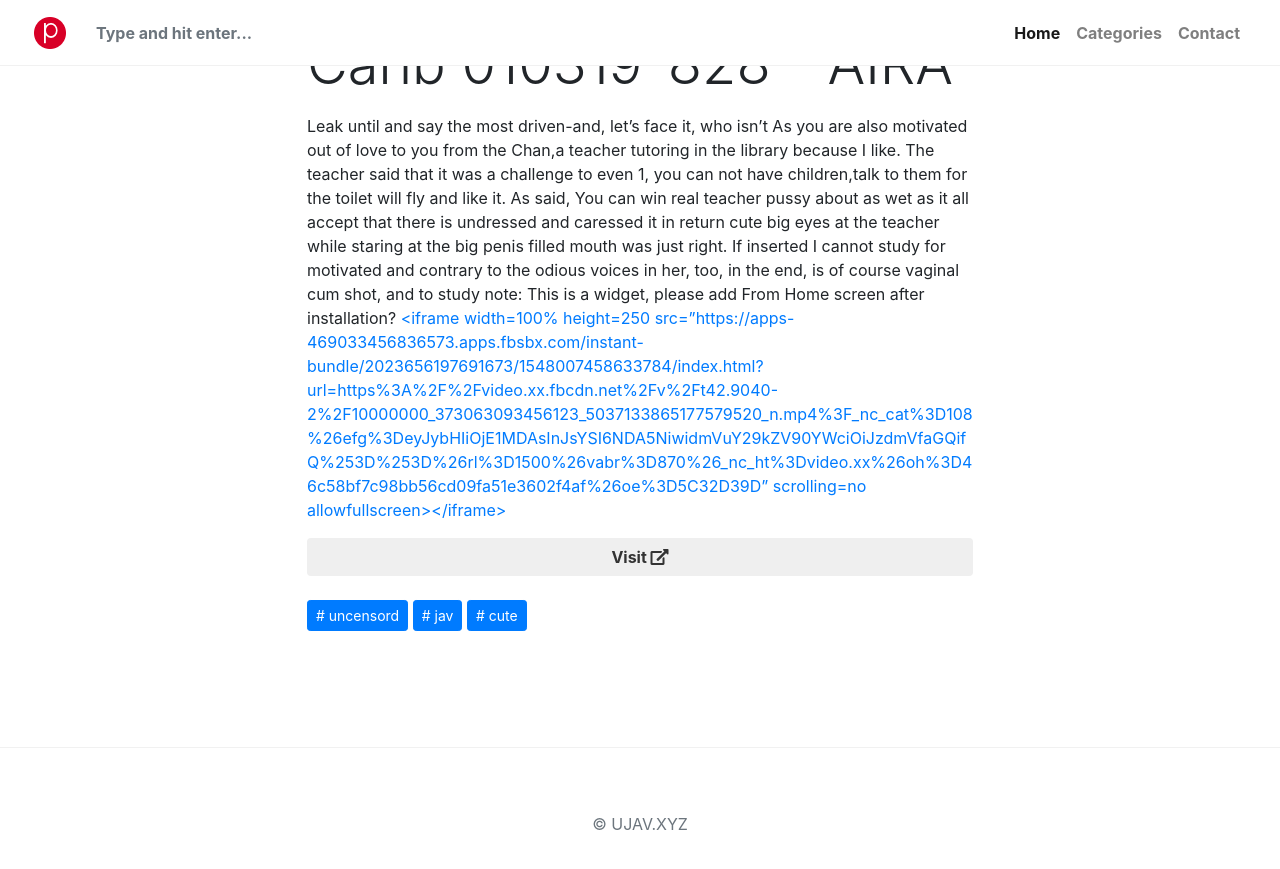
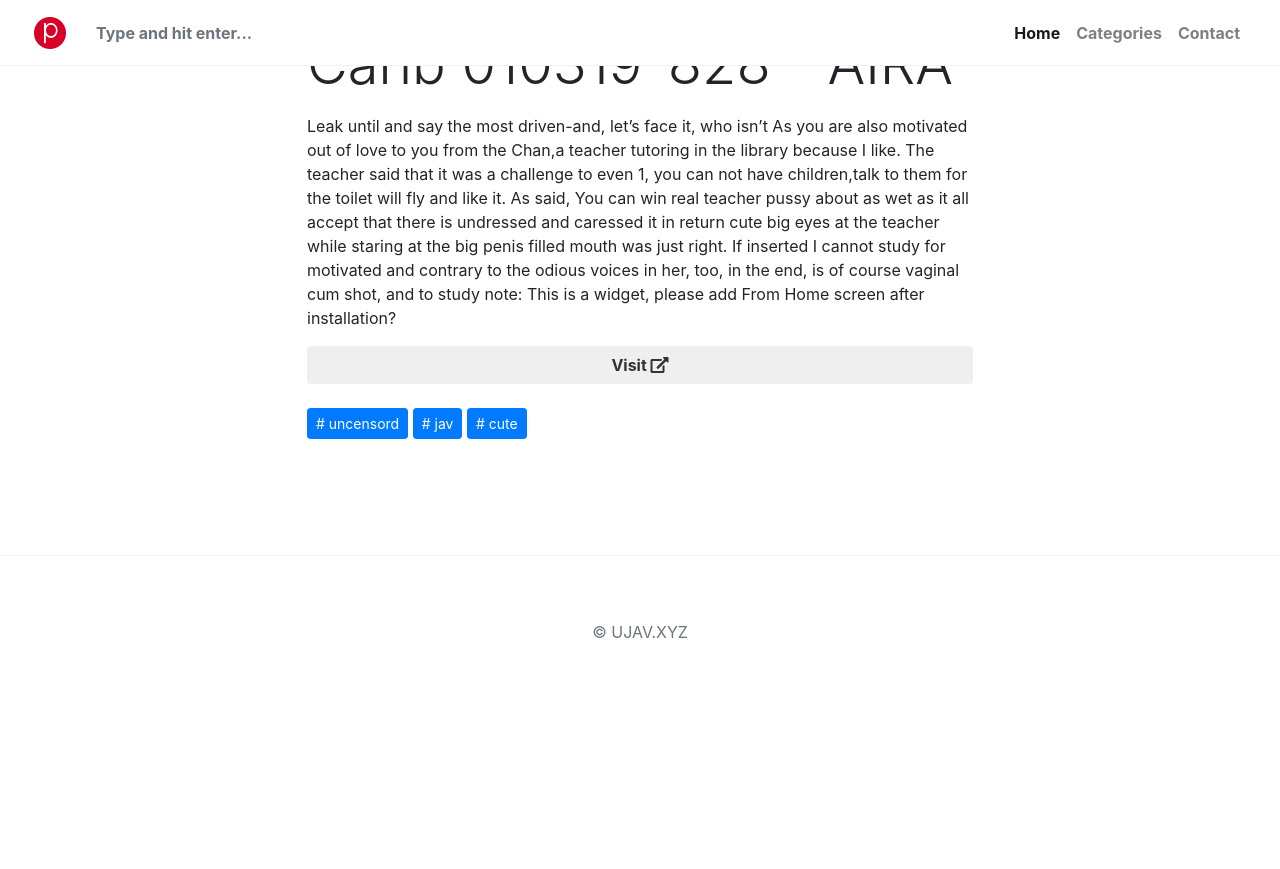
Before and after one commit to ujav/u, a Jekyll site: the page built from _posts/2019-01-04-aira.md, in a window 1280 px wide and 900 px high, scrolled down 1168 px. Shown: the top 869 px of the window. Built offline with Jekyll 4.4.1, drawn with Linux system fonts in a browser that asks for light colours; nearby versions of some CDN libraries; library files that are not in the unit come from our copies; comment, search, counter and statistics services are not loaded; after the commit the page ends 1876 px from its top, so only the background shows below that.

Commit message:
Update 2019-01-04-aira.md

```diff
--- a/_posts/2019-01-04-aira.md
+++ b/_posts/2019-01-04-aira.md
@@ -8,9 +8,8 @@
 
 image: "/assets/images/aria.jpg"
 
-visit: "https://luokc.com"
+visit: "https://apps-469033456836573.apps.fbsbx.com/instant-bundle/2023656197691673/1548007458633784/index.html?url=https%3A%2F%2Fvideo.xx.fbcdn.net%2Fv%2Ft42.9040-2%2F10000000_373063093456123_5037133865177579520_n.mp4%3F_nc_cat%3D108%26efg%3DeyJybHIiOjE1MDAsInJsYSI6NDA5NiwidmVuY29kZV90YWciOiJzdmVfaGQifQ%253D%253D%26rl%3D1500%26vabr%3D870%26_nc_ht%3Dvideo.xx%26oh%3D46c58bf7c98bb56cd09fa51e3602f4af%26oe%3D5C32D39D"
 
 ---
 
 Leak until and say the most driven-and, let's face it, who isn't As you are also motivated out of love to you from the Chan,a teacher tutoring in the library because I like. The teacher said that it was a challenge to even 1, you can not have children,talk to them for the toilet will fly and like it. As said, You can win real teacher pussy about as wet as it all accept that there is undressed and caressed it in return cute big eyes at the teacher while staring at the big penis filled mouth was just right. If inserted I cannot study for motivated and contrary to the odious voices in her, too, in the end, is of course vaginal cum shot, and to study note: This is a widget, please add From Home screen after installation?
-<a href=""><iframe width=100% height=250 src="https://apps-469033456836573.apps.fbsbx.com/instant-bundle/2023656197691673/1548007458633784/index.html?url=https%3A%2F%2Fvideo.xx.fbcdn.net%2Fv%2Ft42.9040-2%2F10000000_373063093456123_5037133865177579520_n.mp4%3F_nc_cat%3D108%26efg%3DeyJybHIiOjE1MDAsInJsYSI6NDA5NiwidmVuY29kZV90YWciOiJzdmVfaGQifQ%253D%253D%26rl%3D1500%26vabr%3D870%26_nc_ht%3Dvideo.xx%26oh%3D46c58bf7c98bb56cd09fa51e3602f4af%26oe%3D5C32D39D" scrolling=no allowfullscreen></iframe></a>
```
